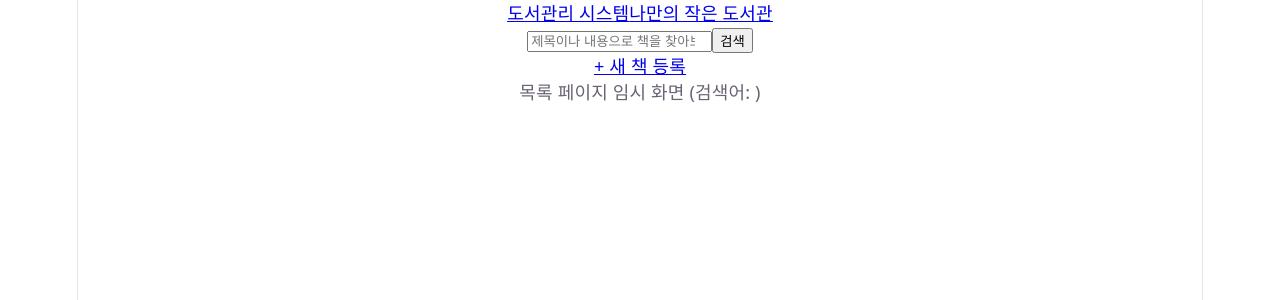
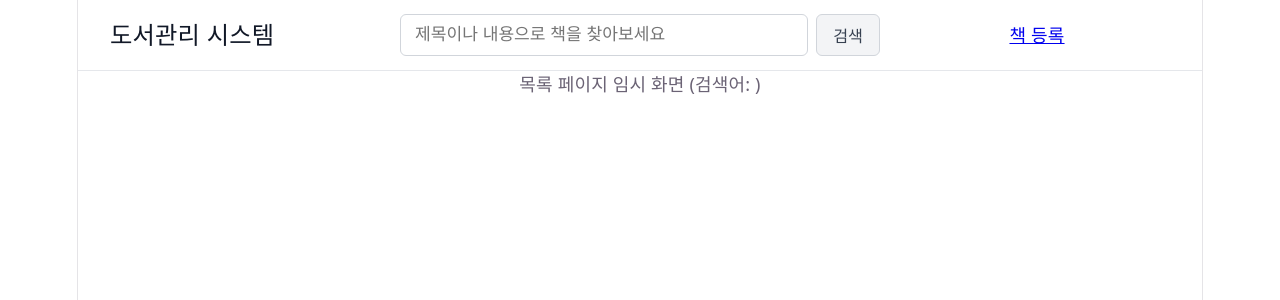
Before and after one commit to Red-Barn/mini_proj_4, a React (Vite) app in the folder library-manager/: page / in a window 1280 px wide. Shown: the top 300 px of the page. Built offline with nearby package versions, Linux system fonts and the light colour scheme.

Commit message:
헤더 css파일 업로드

```diff
--- /dev/null
+++ b/library-manager/src/components/Header.css
@@ -0,0 +1,84 @@
+.site-header {
+  display: grid;
+  grid-template-columns: 1fr minmax(240px, 480px) 1fr;
+  align-items: center;
+  gap: 16px;
+  padding: 14px 24px;
+  background-color: #ffffff;
+  border-bottom: 1px solid #e5e7eb;
+  position: sticky;
+  top: 0;
+  z-index: 100;
+}
+
+/* 1. 좌측: 제목(홈 버튼) */
+.brand {
+  justify-self: start;
+  display: inline-flex;
+  align-items: baseline;
+  gap: 8px;
+  font-size: 1.35rem;
+  font-weight: 700;
+  color: #111827;
+  text-decoration: none;
+  white-space: nowrap;
+}
+
+.brand-sub {
+  font-size: 0.85rem;
+  font-weight: 400;
+  color: #6b7280;
+}
+
+/* 2. 중앙: 검색창 */
+.header-search {
+  justify-self: center;
+  width: 100%;
+  display: flex;
+  gap: 8px;
+}
+
+.header-search input {
+  flex: 1;
+  padding: 8px 14px;
+  border: 1px solid #d1d5db;
+  border-radius: 6px;
+  font-size: 0.95rem;
+  outline: none;
+}
+
+.header-search input:focus {
+  border-color: #2563eb;
+}
+
+.header-search button {
+  padding: 8px 16px;
+  background-color: #f3f4f6;
+  color: #374151;
+  border: 1px solid #d1d5db;
+  border-radius: 6px;
+  font-size: 0.9rem;
+  cursor: pointer;
+  white-space: nowrap;
+}
+
+.header-search button:hover {
+  background-color: #e5e7eb;
+}
+
+/* 3. 우측: 새 책 등록 버튼 */
+.btn-create {
+  justify-self: end;
+  padding: 9px 16px;
+  background-color: #2563eb;
+  color: #ffffff;
+  border-radius: 6px;
+  font-size: 0.9rem;
+  font-weight: 600;
+  text-decoration: none;
+  white-space: nowrap;
+}
+
+.btn-create:hover {
+  background-color: #1d4ed8;
+}
--- a/library-manager/src/components/Header.jsx
+++ b/library-manager/src/components/Header.jsx
@@ -1,5 +1,5 @@
 import { Link, useNavigate } from 'react-router-dom'
-
+import './Header.css'
 export default function Header({ searchQuery, onSearchChange }) {
   const navigate = useNavigate()
 
@@ -19,7 +19,6 @@ export default function Header({ searchQuery, onSearchChange }) {
       {/* 1. 홈 버튼 (목록 페이지로 이동) */}
       <Link to="/" className="brand" onClick={handleHomeClick}>
         <span className="brand-icon"></span> 도서관리 시스템
-        <span className="brand-sub">나만의 작은 도서관</span>
       </Link>
 
       {/* 2. 검색창 */}
@@ -38,7 +37,7 @@ export default function Header({ searchQuery, onSearchChange }) {
 
       {/* 3. 새 책 등록 버튼 (등록 페이지로 이동) */}
       <Link to="/books/new" className="btn btn-primary">
-        + 새 책 등록
+        책 등록
       </Link>
     </header>
   )
```
